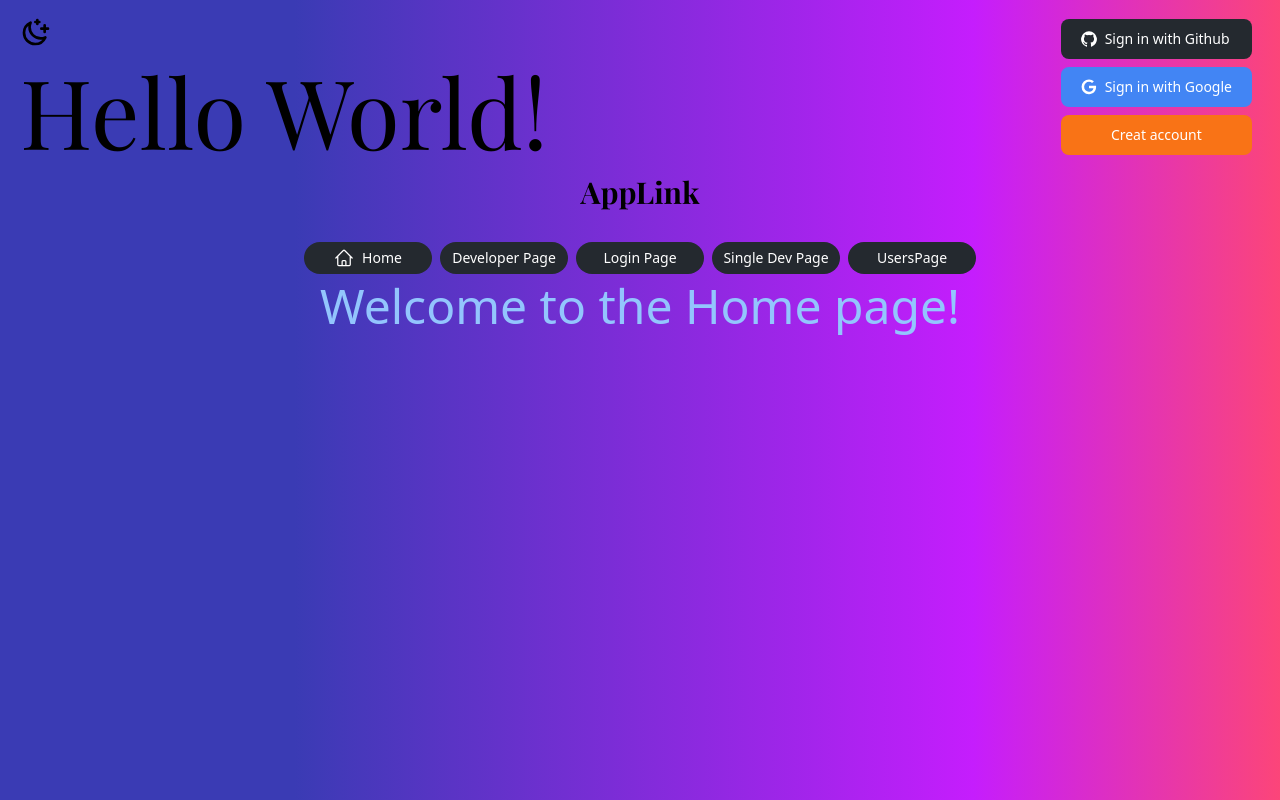
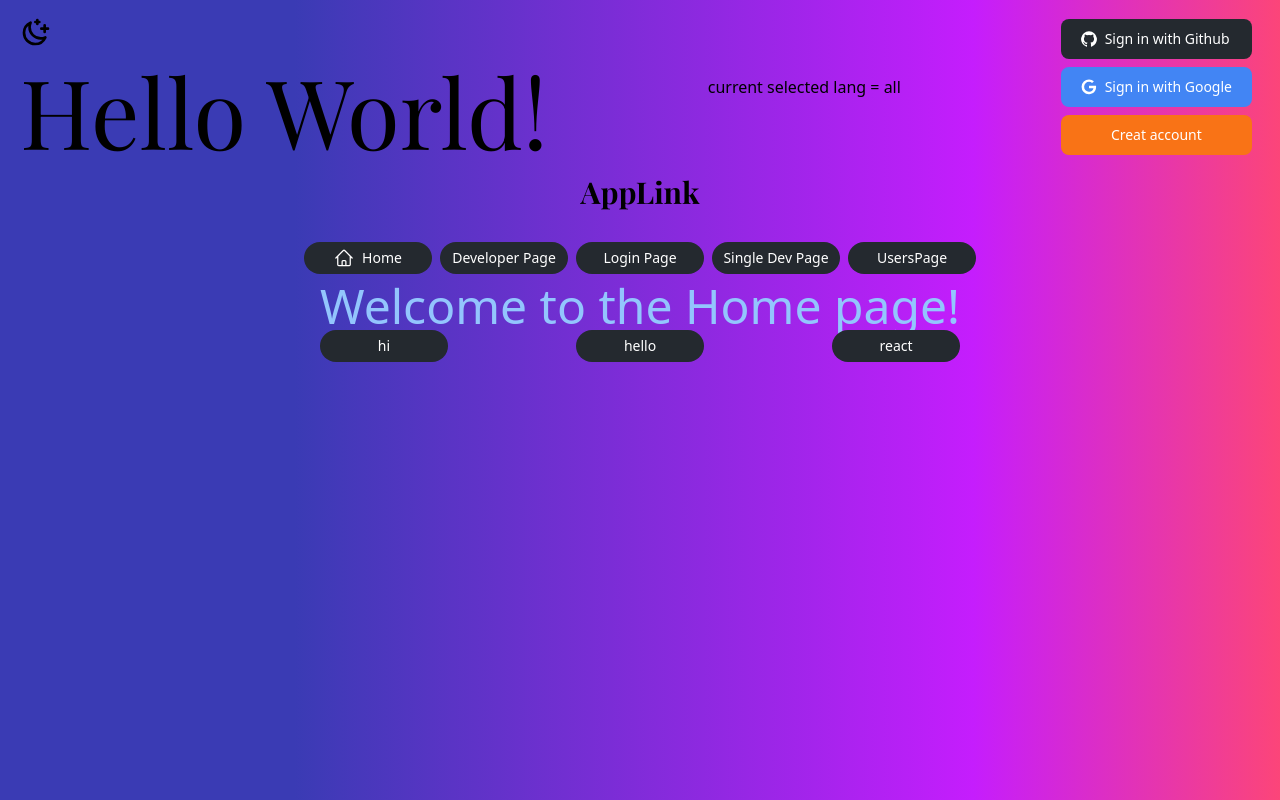
Before and after one commit to MaxBeregovyi/react-performance-review, a React (Vite) app: page / in a window 1280 px wide. Built offline with nearby package versions, Linux system fonts and the light colour scheme; no server answers; a web font is replaced by a local one.

Commit message:
learn redux 1 less.

```diff
--- a/package.json
+++ b/package.json
@@ -14,7 +14,8 @@
     "react": "^18.2.0",
     "react-dom": "^18.2.0",
     "react-redux": "^9.1.1",
-    "react-router-dom": "^6.22.3"
+    "react-router-dom": "^6.22.3",
+    "redux": "^5.0.1"
   },
   "devDependencies": {
     "@types/react": "^18.2.66",
--- a/src/App.jsx
+++ b/src/App.jsx
@@ -4,6 +4,7 @@ import AppFooter from './components/common/AppFooter.jsx';
 import { Outlet } from 'react-router-dom';
 import AppLink from './components/common/AppLink.jsx';
 import RegistrationUserPage from './routes/RegistrationUserPage.jsx';
+import HomePage from './routes/HomePage.jsx';
 
 const App = () => (
   <>
--- a/src/components/common/AppHeader.jsx
+++ b/src/components/common/AppHeader.jsx
@@ -1,8 +1,12 @@
 import React, { useState } from 'react';
 import AuthProvider from './AuthProvider.jsx';
+import { useSelector } from 'react-redux';
 
 const AppHeader = () => {
   const [isDarkMode, setIsDarkMode] = useState(false);
+  let selectedLang = useSelector(
+    (state) => state.tableFilterReducer.selectedLanguage,
+  );
 
   const toggleDarkMode = () => {
     setIsDarkMode((prevState) => !prevState);
@@ -31,6 +35,7 @@ const AppHeader = () => {
         </button>
         <h1 className={'font-playfair-display text-8xl'}>Hello World!</h1>
       </div>
+      current selected lang = {selectedLang}
       <AuthProvider />
     </header>
   );
--- a/src/main.jsx
+++ b/src/main.jsx
@@ -3,12 +3,16 @@ import ReactDOM from 'react-dom/client';
 import App from './App.jsx';
 import './index.css';
 import routes from './routes.jsx';
+import { Provider } from 'react-redux';
+import store from './state/store.js';
 import { createBrowserRouter, RouterProvider } from 'react-router-dom';
 
 const router = createBrowserRouter(routes);
 
 ReactDOM.createRoot(document.getElementById('root')).render(
   <React.StrictMode>
-    <RouterProvider router={router} />
+    <Provider store={store}>
+      <RouterProvider router={router} />
+    </Provider>
   </React.StrictMode>,
 );
--- a/src/routes/DevelopersPage.jsx
+++ b/src/routes/DevelopersPage.jsx
@@ -3,11 +3,18 @@ import { getFirestore, getDocs, collection, query } from 'firebase/firestore';
 import { app } from '../firebase.js';
 import { useEffect, useState } from 'react';
 import { data } from 'autoprefixer';
+import { useDispatch, useSelector } from 'react-redux';
+import { updateSelectedLanguage } from '../state/tableFilters/tableFilters.actions.js';
 
 const DevelopersPage = () => {
   const db = getFirestore(app);
   let [devs, setDevs] = useState([]);
   let [loading, setLoading] = useState(true);
+  let [languages, setLanguages] = useState(['All']);
+  let selectedLang = useSelector(
+    (state) => state.tableFilterReducer.selectedLanguage,
+  );
+  const dispatch = useDispatch();
 
   const getDevs = () => {
     getDocs(query(collection(db, 'users')))
@@ -19,22 +26,63 @@ const DevelopersPage = () => {
         return temp;
       })
       .then((res) => setDevs(() => (devs = res)))
-      .then(() => console.log(devs))
+
       .catch((e) => alert(e))
       .finally(() => {
         setLoading(() => (loading = false));
       });
   };
+
+  const getLanguages = () => {
+    if (languages.length <= 1) {
+      getDocs(query(collection(db, 'language')))
+        .then((q) => {
+          let temp = [];
+          q.forEach((item) => {
+            temp.push(item.data());
+          });
+          return temp;
+        })
+        .then((res) =>
+          setLanguages(() => (languages = [{ id: 999, name: 'All' }, ...res])),
+        )
+
+        .catch((e) => alert(e))
+        .finally(() => {
+          setLoading(() => (loading = false));
+        });
+    }
+  };
+
   useEffect(() => {
     getDevs();
+    getLanguages();
   }, []);
 
   return (
     <>
-      <h1 className={'flex justify-center text-5xl text-blue-300'}>
+      <h1 className={'mb-3 flex justify-center text-5xl text-blue-300'}>
         Hi Developers
       </h1>
-      <div className={'container table'}>
+      <ul className={'mb-3 flex justify-center gap-3'}>
+        {languages.map((item, index) => (
+          <li key={index}>
+            <button
+              onClick={() => {
+                dispatch(updateSelectedLanguage(item.name));
+              }}
+              className={`${
+                selectedLang.toLowerCase() === item?.name?.toLowerCase()
+                  ? 'h-8 w-28 items-center rounded-3xl border-2 border-amber bg-amber font-medium'
+                  : 'link-style'
+              } uppercase`}
+            >
+              {item.name}
+            </button>
+          </li>
+        ))}
+      </ul>
+      <div className={'container mx-auto table'}>
         <div className={'table__row grid grid-cols-4'}>
           <div className='table__cell'>User name</div>
           <div className='table__cell'>User email</div>
@@ -43,7 +91,7 @@ const DevelopersPage = () => {
         </div>
         {!loading
           ? devs.map((user) => (
-              <div className={'table__row grid grid-cols-4'}>
+              <div className={'table__row mx-auto grid grid-cols-4 '}>
                 <div className='table__cell'>{user?.name || 'N/A'}</div>
                 <div className='table__cell'>{user.email}</div>
                 <div className='table__cell'>{user.id}</div>
--- a/src/routes/HomePage.jsx
+++ b/src/routes/HomePage.jsx
@@ -1,11 +1,19 @@
 const HomePage = () => {
+  let myArray = ['hi', 'hello', 'react'];
+
   return (
     <div>
       <h1 className={'flex justify-center text-5xl text-blue-300'}>
         Welcome to the Home page!
       </h1>
+      <ul className={'flex justify-center gap-32'}>
+        {myArray.map((item) => (
+          <li>
+            <button className={'link-style'}>{item}</button>
+          </li>
+        ))}
+      </ul>
       {/*TODO: info page*/}
-      <button></button>
     </div>
   );
 };
--- a/src/state/root.reducer.js
+++ b/src/state/root.reducer.js
@@ -0,0 +1,7 @@
+import { combineReducers } from 'redux';
+import { tableFilterReducer } from './tableFilters/tableFilters.reducer.js';
+import { updateSelectedLanguage } from './tableFilters/tableFilters.actions.js';
+
+export default combineReducers({
+  tableFilterReducer,
+});
--- a/src/state/store.js
+++ b/src/state/store.js
@@ -0,0 +1,6 @@
+import { createStore } from 'redux';
+import rootReducer from './root.reducer.js';
+
+const store = createStore(rootReducer);
+
+export default store;
--- /dev/null
+++ b/src/state/tableFilters/tableFilters.actions.js
@@ -0,0 +1,8 @@
+export const updateSelectedLanguage = (language) => ({
+  type: 'UPDATE_SELECTED_LANGUAGE',
+  payload: language,
+});
+export const updateReview = (date) => ({
+  type: 'UPDATE_REVIEW',
+  payload: date,
+});
--- /dev/null
+++ b/src/state/tableFilters/tableFilters.reducer.js
@@ -0,0 +1,21 @@
+const initialStore = {
+  selectedLanguage: 'all',
+  lastReview: '',
+};
+
+export const tableFilterReducer = (state = initialStore, action) => {
+  switch (action.type) {
+    case 'UPDATE_SELECTED_LANGUAGE':
+      return {
+        ...state,
+        selectedLanguage: action.payload,
+      };
+    case 'UPDATE_REVIEW':
+      return {
+        ...state,
+        lastReview: action.payload,
+      };
+    default:
+      return state;
+  }
+};
```
Also changed, not shown: 1 other file (tests, documents, lock files or other folders).
